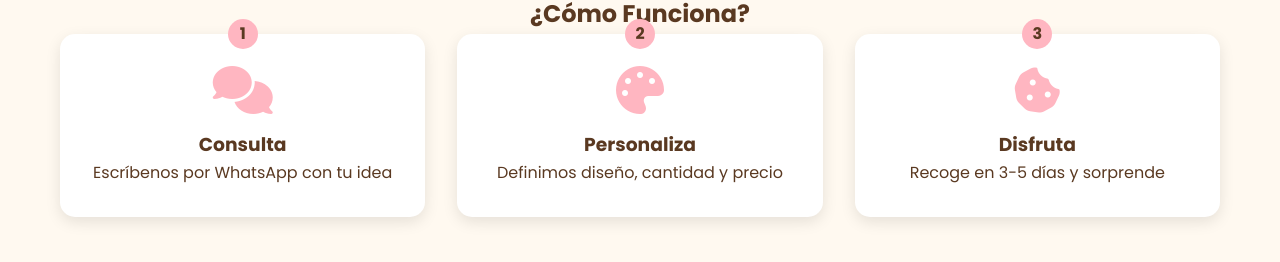
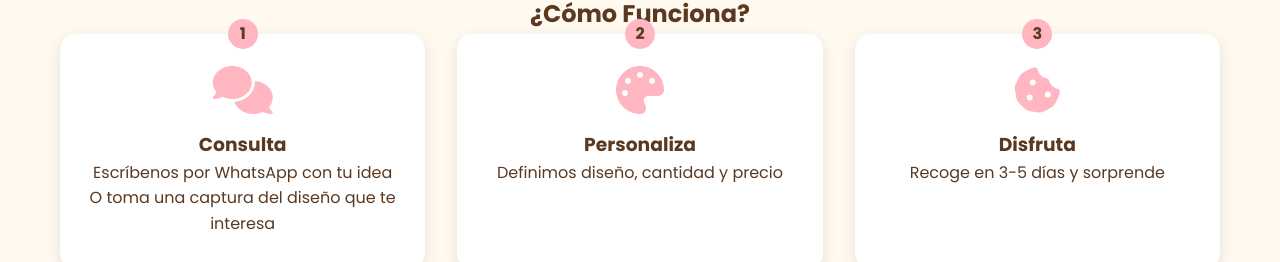
Before and after one commit to Eva261002/sara-cookies, a plain HTML site: page index.html in a window 1280 px wide. Shown: the part 4394-4656 px from the top of the page. Drawn offline with Linux system fonts and the light colour scheme.

Commit message:
p en el proceso

```diff
--- a/index.html
+++ b/index.html
@@ -274,6 +274,7 @@
                     <i class="fas fa-comments"></i>
                     <h3>Consulta</h3>
                     <p>Escríbenos por WhatsApp con tu idea</p>
+                    <p>O toma una captura del diseño que te interesa</p>
                 </div>
                 <div class="paso">
                     <div class="paso-numero">2</div>
```
